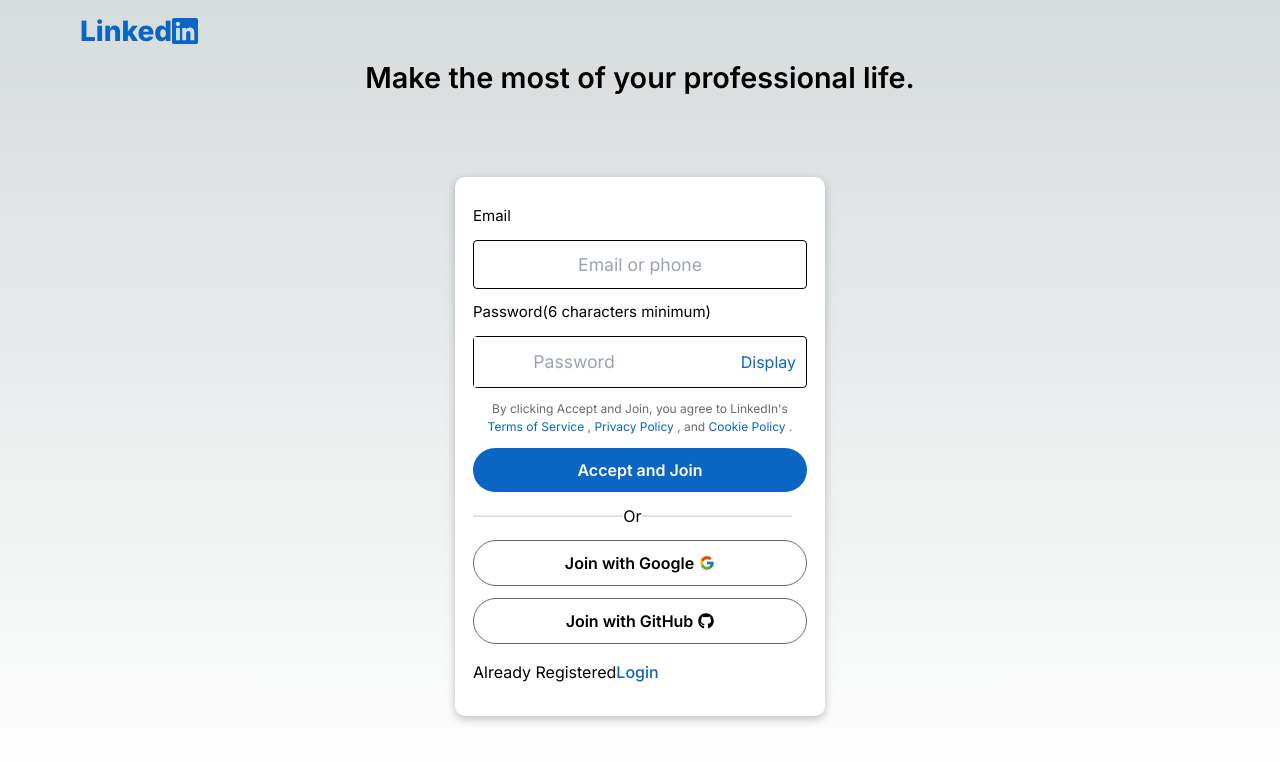
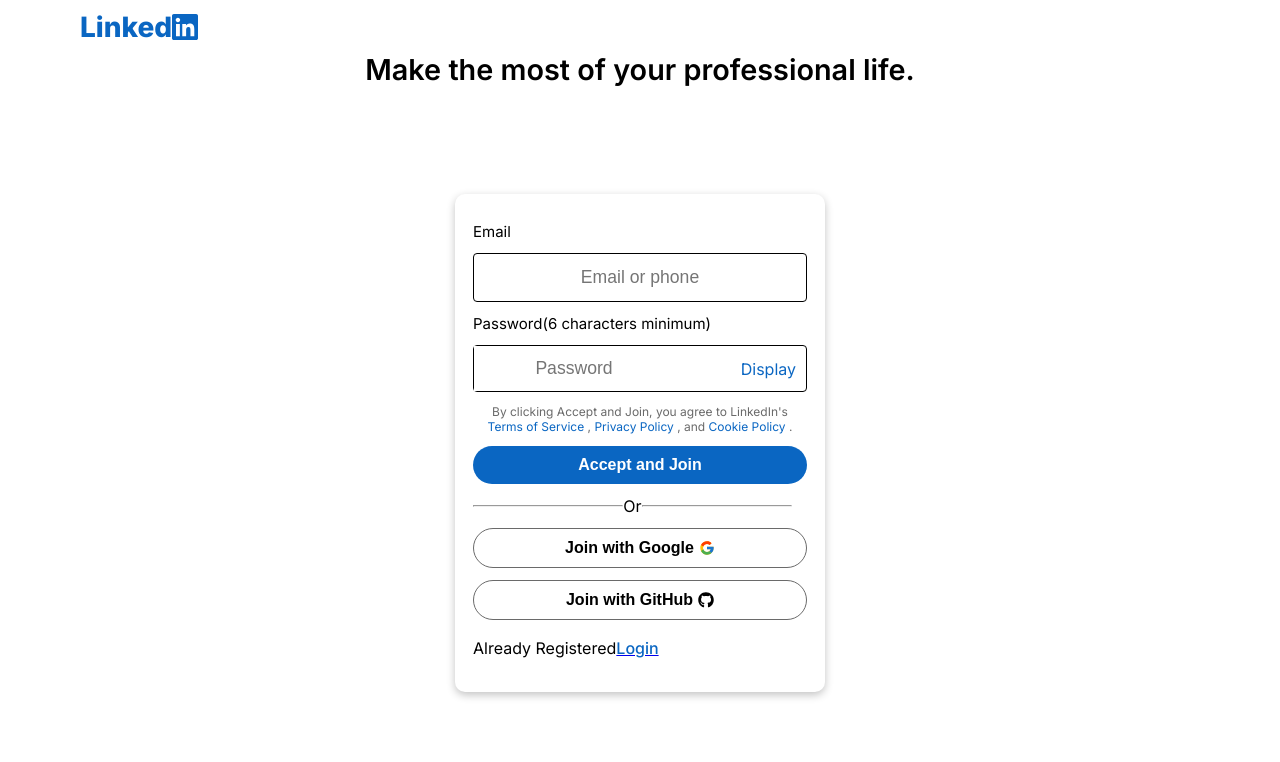
Before and after one commit to boanong/linkedin-clone, a Next.js app: page /Pages/signup in a window 1280 px wide. Shown: the top 762 px of the page. Built offline with nearby package versions, Linux system fonts and the light colour scheme; no server answers.

Commit message:
Doing some changes

```diff
--- a/src/app/Pages/Login/page.tsx
+++ b/src/app/Pages/Login/page.tsx
@@ -24,6 +24,7 @@ import { auth } from "@/firebase/config";
 import { GithubAuthProvider, GoogleAuthProvider, getAuth, signInWithEmailAndPassword, signInWithPopup } from "firebase/auth";
 import { useRouter } from "next/navigation";
 import { AuthContextProvider } from "@/context/AuthContex";
+import Link from "next/link";
 
 type Props = {};
 
@@ -138,7 +139,7 @@ function Login({ }: Props) {
           </SocilaLogBtn>
         </Form>
         <Span>
-          New to LinkedIn?<ForgotPass>Register</ForgotPass>
+          New to LinkedIn?<Link href="/Pages/signup"><ForgotPass>Register</ForgotPass></Link>
         </Span>
         <Footer>Footer</Footer>
       </MainDiv>
--- a/src/app/Pages/login/page.tsx
+++ b/src/app/Pages/login/page.tsx
@@ -24,6 +24,7 @@ import { auth } from "@/firebase/config";
 import { GithubAuthProvider, GoogleAuthProvider, getAuth, signInWithEmailAndPassword, signInWithPopup } from "firebase/auth";
 import { useRouter } from "next/navigation";
 import { AuthContextProvider } from "@/context/AuthContex";
+import Link from "next/link";
 
 type Props = {};
 
@@ -138,7 +139,7 @@ function Login({ }: Props) {
           </SocilaLogBtn>
         </Form>
         <Span>
-          New to LinkedIn?<ForgotPass>Register</ForgotPass>
+          New to LinkedIn?<Link href="/Pages/signup"><ForgotPass>Register</ForgotPass></Link>
         </Span>
         <Footer>Footer</Footer>
       </MainDiv>
--- a/src/app/Pages/signup/page.tsx
+++ b/src/app/Pages/signup/page.tsx
@@ -4,7 +4,7 @@ import React, { useState } from 'react'
 import { FcGoogle } from 'react-icons/fc';
 import { FaGithub } from 'react-icons/fa';
 import { LinkedInIcon, Terms, TermsA, Label, SocilaLogBtn, SubmitBtn, Linked, ForgotPass, FormHeading, InputCredentials, Ptag, PassInput, ViewPass, Line, Or, Span } from '@/Components/Atoms/Atoms';
-import {  AuthContextProvider } from '@/context/AuthContex';
+import { AuthContextProvider } from '@/context/AuthContex';
 import { MainDiv } from '@/Components/Organisms/MainDiv';
 import { NavBar } from '@/Components/Organisms/NavBar';
 import { Form } from '@/Components/Molecules/Form';
@@ -12,7 +12,8 @@ import { PassHolder } from '@/Components/Molecules/PasswordHolder';
 import { OrSec } from '@/Components/Molecules/OrSec';
 import { useRouter } from 'next/navigation';
 import { GithubAuthProvider, GoogleAuthProvider, createUserWithEmailAndPassword, getAuth, signInWithPopup } from 'firebase/auth';
-import { auth }  from '@/firebase/config';
+import { auth } from '@/firebase/config';
+import Link from 'next/link';
 
 
 
@@ -113,7 +114,8 @@ function Signup() {
           </OrSec>
           <SocilaLogBtn type='button' onClick={() => signUpWithGoogle()} disabled={authing}>Join with Google <FcGoogle /></SocilaLogBtn>
           <SocilaLogBtn type='button' onClick={() => GithubSignup()} disabled={authing}>Join with GitHub <FaGithub /></SocilaLogBtn>
-          <Span>Already Registered<ForgotPass>Login</ForgotPass></Span>
+          <Span>Already Registered <Link href="/Pages/login"><ForgotPass>Login</ForgotPass></Link>
+          </Span>
         </Form>
       </MainDiv>
     </AuthContextProvider>
--- a/src/app/globals.css
+++ b/src/app/globals.css
@@ -1,27 +1,5 @@
-@tailwind base;
-@tailwind components;
-@tailwind utilities;
-
-:root {
-  --foreground-rgb: 0, 0, 0;
-  --background-start-rgb: 214, 219, 220;
-  --background-end-rgb: 255, 255, 255;
+* {
+  padding: 0;
+  margin: 0;
+  box-sizing: border-box;
 }
-
-@media (prefers-color-scheme: dark) {
-  :root {
-    --foreground-rgb: 255, 255, 255;
-    --background-start-rgb: 0, 0, 0;
-    --background-end-rgb: 0, 0, 0;
-  }
-}
-
-body {
-  color: rgb(var(--foreground-rgb));
-  background: linear-gradient(
-      to bottom,
-      transparent,
-      rgb(var(--background-end-rgb))
-    )
-    rgb(var(--background-start-rgb));
-}
--- a/src/app/page.tsx
+++ b/src/app/page.tsx
@@ -1,22 +1,9 @@
 import type { AppProps } from 'next/app'
 
-import '../styles.css'
-import { AuthContextProvider } from '@/context/AuthContex'
-import { useRouter } from 'next/router'
-import ProtectedRoute from '@/Components/ProtectedRoute/ProtectedRoute'
-
-const noAuthRequired = ['/', '/Pages/signup', '/Pages/login']
 export default function MyApp({ Component, pageProps }: AppProps): JSX.Element {
-  const router = useRouter()
   return (
-    <AuthContextProvider>
-      {noAuthRequired.includes(router.pathname) ? (
-        <Component {...pageProps} />
-      ) : (
-        <ProtectedRoute>
-        <Component {...pageProps} />
-        </ProtectedRoute>
-      )}
-    </AuthContextProvider>
+    <main>
+      <h1>Landinig page</h1>
+    </main>
   )
 }
```
